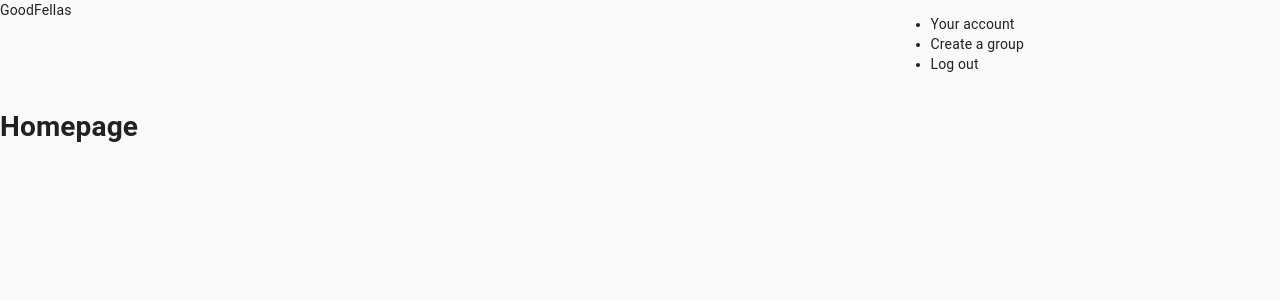
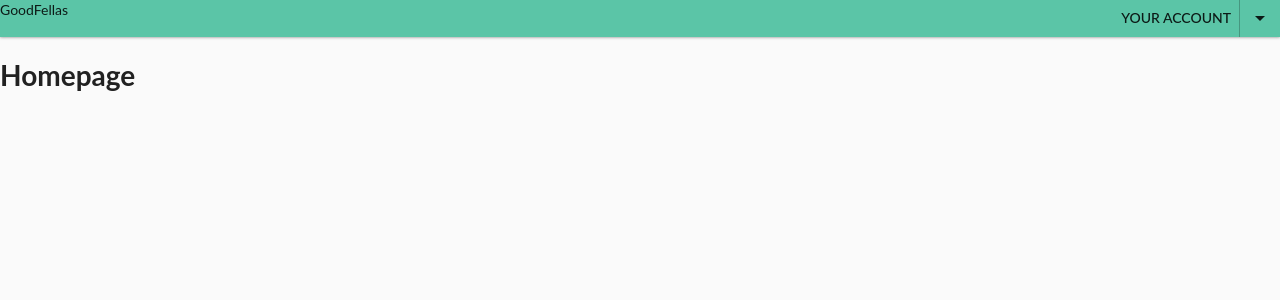
Before and after one commit to JoshuaCachola/Splitsmart, a React (Create React App) app: page / in a window 1280 px wide. Shown: the top 300 px of the page. Built offline with nearby package versions, Linux system fonts and the light colour scheme.

Commit message:
added some styling and updated mutations to reflect backend

```diff
--- a/package.json
+++ b/package.json
@@ -6,6 +6,8 @@
     "@apollo/react-hoc": "^3.1.5",
     "@apollo/react-hooks": "^3.1.5",
     "@material-ui/core": "^4.10.2",
+    "@material-ui/icons": "^4.9.1",
+    "@material-ui/styles": "^4.10.0",
     "@nivo/line": "^0.62.0",
     "@testing-library/jest-dom": "^4.2.4",
     "@testing-library/react": "^9.3.2",
--- a/src/components/Dashboard/Dashboard.js
+++ b/src/components/Dashboard/Dashboard.js
@@ -1,8 +1,8 @@
 import React, { useEffect, useState } from 'react';
-import { Box } from '@material-ui/core';
+import { Box, makeStyles } from '@material-ui/core';
 import { useQuery } from '@apollo/react-hooks';
 import { useDispatch } from 'react-redux';
-import { graphql } from '@apollo/react-hoc';
+// import { graphql } from '@apollo/react-hoc';
 
 import Navbar from '../Navbar';
 import MiddleContainer from './middleContainer/MiddleContainer';
@@ -10,6 +10,13 @@ import LeftContainer from './leftContainer/LeftContainer';
 import { GET_FRIENDS } from '../../gql/queries';
 import { USER_ID } from '../../utils/constants';
 import { handleStoreFriends } from '../../redux-store/actions';
+
+const useStyles = makeStyles({
+  middleContainer: {
+    boxShadow: '0 0 12px rgba(0,0,0,0.2)',
+    minHeight: '100vh'
+  }
+});
 
 const Dashboard = () => {
   const dispatch = useDispatch();
@@ -24,20 +31,27 @@ const Dashboard = () => {
     }
   }, [data]);
 
+  const classes = useStyles();
   return (
     <>
       <Navbar />
       <Box display='flex'>
         {/* Left menu */}
-        <LeftContainer />
+        <Box flexBasis='25%'>
+          <LeftContainer />
+        </Box>
         {/* Middle */}
-        <Box>
-          <Box display='flex' flexDirection='column'>
+        <Box flexBasis='50%'>
+          <Box
+            display='flex'
+            flexDirection='column'
+            className={classes.middleContainer}
+          >
             <MiddleContainer />
           </Box>
         </Box>
         {/* Right */}
-        <Box>
+        <Box flexBasis='25%'>
 
         </Box>
       </Box>
@@ -45,4 +59,4 @@ const Dashboard = () => {
   );
 };
 
-export default graphql(GET_FRIENDS)(Dashboard);
+export default Dashboard;
--- a/src/components/Dashboard/leftContainer/LeftContainer.js
+++ b/src/components/Dashboard/leftContainer/LeftContainer.js
@@ -1,20 +1,23 @@
 import React, { useEffect } from 'react';
 import {
+  Box,
   Tabs,
   Tab,
   makeStyles
 } from '@material-ui/core';
+import { withStyles } from '@material-ui/styles';
+import Friends from './Friends';
+import { theme } from '../../../theme';
 
-import Friends from './Friends';
-
-const useStyles = makeStyles({
-  root: {
-
+const styles = {
+  tabs: {
+    borderLeft: '10px solid #5BC5A7',
+    padding: '3px 8px 5px 5px'
   },
-  tabs: {
-    borderLeft: '1px solid #5BC5A7' // change to theme pallete
+  leftContainer: {
+    marginTop: '11px',
   }
-});
+}
 
 function a11yProps(index) {
   return {
@@ -22,30 +25,33 @@ function a11yProps(index) {
     'aria-controls': `vertical-tabpanel-${index}`,
   };
 }
-const LeftContainer = ({ data }) => {
+const LeftContainer = (props) => {
   const [value, setValue] = React.useState(0);
 
   const handleChange = (event, newValue) => {
     setValue(newValue);
   };
 
-  console.log(data);
-  const classes = useStyles();
+  // const classes = useStyles();
+  const { classes } = props;
   return (
-    <div className={classes.root}>
-      <Friends />
+    <Box className={classes.leftContainer}>
       <Tabs
-        orientation="vertical"
-        variant="scrollable"
+        orientation='vertical'
+        variant='scrollable'
         value={value}
         onChange={handleChange}
-        aria-label="left container vertical tabs"
+        aria-label='left container vertical tabs'
         className={classes.tabs}
+        indicatorColor='white'
       >
-        <Tab label="Dashboard" {...a11yProps(0)} />
+        <Tab label='Dashboard' {...a11yProps(0)} />
+        <Tab label='Recent Activity' {...a11yProps(1)} />
+        <Tab label='All Expenses' {...a11yProps(2)} />
       </Tabs>
-    </div>
+      <Friends />
+    </Box>
   );
 };
 
-export default LeftContainer;
+export default withStyles(styles)(LeftContainer);
--- a/src/components/Dashboard/middleContainer/SplitExpense.js
+++ b/src/components/Dashboard/middleContainer/SplitExpense.js
@@ -8,31 +8,28 @@ const SplitExpense = () => {
   // useEffect(() => {
   //   console.log(friends);
   // }, [friends])
-  console.log(friends);
+  // console.log(friends);
   return (
     <>
       <h1>Split Expense</h1>
-      {friends &&
-        friends.map((friend, i) => {
-          return (
-            <div key={i}>
-              <table>
-                <thead>
-                  <th>First Name</th>
-                  <th>Last Name</th>
-                  <th>Email</th>
-                </thead>
-                <tbody>
-                  <td>{friend.firstName}</td>
-                  <td>{friend.lastName}</td>
-                  <td>{friend.email}</td>
+      <table>
+        <tr>
+          <th>First Name</th>
+          <th>Last Name</th>
+        </tr>
+        <tbody>
+          {friends &&
+            friends.map((friend, i) => {
+              return (
+                <tr key={i}>
+                  <td>{friend.friend2.firstName}</td>
+                  <td>{friend.friend2.lastName}</td>
                   <td><Button>Split</Button></td>
-                </tbody>
-              </table>
-            </div>
-          )
-        })
-      }
+                </tr>
+              )
+            })}
+        </tbody>
+      </table>
     </>
   );
 };
--- a/src/components/Dashboard/middleContainer/Topbar.js
+++ b/src/components/Dashboard/middleContainer/Topbar.js
@@ -26,10 +26,21 @@ const Topbar = () => {
       </Box>
       <Box display='flex' justifyContent='flex-end'>
         <Box>
-          <Button onClick={handleRouteToAddExpense}>Add an expense</Button>
+          <Button
+            variant='contained'
+            color='secondary'
+            onClick={handleRouteToAddExpense}
+          >
+            Add an expense
+          </Button>
         </Box>
         <Box>
-          <Button>Settle up</Button>
+          <Button
+            variant='contained'
+            color='primary'
+          >
+            Settle up
+          </Button>
         </Box>
       </Box>
     </Box>
--- a/src/components/Navbar.js
+++ b/src/components/Navbar.js
@@ -1,14 +1,53 @@
 import React from 'react';
 import { Box, makeStyles } from '@material-ui/core';
+import Button from '@material-ui/core/Button';
+import ButtonGroup from '@material-ui/core/ButtonGroup';
+import ArrowDropDownIcon from '@material-ui/icons/ArrowDropDown';
+import ClickAwayListener from '@material-ui/core/ClickAwayListener';
+import Grow from '@material-ui/core/Grow';
+import Paper from '@material-ui/core/Paper';
+import Popper from '@material-ui/core/Popper';
+import MenuItem from '@material-ui/core/MenuItem';
+import MenuList from '@material-ui/core/MenuList';
+
+const options = ['Your account', 'Create a group', 'Log out'];
 
 const useStyles = makeStyles({
   navContainer: {
-    maxWidth: '80%',
-    justifyContent: 'center'
+    maxWidth: '100%',
+    justifyContent: 'center',
+    backgroundColor: '#5BC5A7',
+    bottomBorder: '1px solid #48be9d',
+    boxShadow: '0 0 3px rgba(0,0,0,0.5)'
   }
 });
 
-const Navbar = ({ history }) => {
+const Navbar = () => {
+  const [open, setOpen] = React.useState(false);
+  const anchorRef = React.useRef(null);
+  const [selectedIndex, setSelectedIndex] = React.useState(0);
+
+  const handleClick = () => {
+    console.info(`You clicked ${options[selectedIndex]}`);
+  };
+
+  const handleMenuItemClick = (event, index) => {
+    setSelectedIndex(index);
+    setOpen(false);
+  };
+
+  const handleToggle = () => {
+    setOpen((prevOpen) => !prevOpen);
+  };
+
+  const handleClose = (event) => {
+    if (anchorRef.current && anchorRef.current.contains(event.target)) {
+      return;
+    }
+
+    setOpen(false);
+  };
+
   const classes = useStyles();
 
   return (
@@ -19,11 +58,45 @@ const Navbar = ({ history }) => {
             GoodFellas
           </Box>
           <Box>
-            <ul>
-              <li>Your account</li>
-              <li>Create a group</li>
-              <li>Log out</li>
-            </ul>
+            <ButtonGroup variant='text' ref={anchorRef} aria-label="split button">
+              <Button onClick={handleClick}>{options[selectedIndex]}</Button>
+              <Button
+                aria-controls={open ? 'split-button-menu' : undefined}
+                aria-expanded={open ? 'true' : undefined}
+                aria-label="select merge strategy"
+                aria-haspopup="menu"
+                onClick={handleToggle}
+              >
+                <ArrowDropDownIcon />
+              </Button>
+            </ButtonGroup>
+            <Popper open={open} anchorEl={anchorRef.current} role={undefined} transition disablePortal>
+              {({ TransitionProps, placement }) => (
+                <Grow
+                  {...TransitionProps}
+                  style={{
+                    transformOrigin: placement === 'bottom' ? 'center top' : 'center bottom',
+                  }}
+                >
+                  <Paper>
+                    <ClickAwayListener onClickAway={handleClose}>
+                      <MenuList id="split-button-menu">
+                        {options.map((option, index) => (
+                          <MenuItem
+                            key={option}
+                            disabled={index === 2}
+                            selected={index === selectedIndex}
+                            onClick={(event) => handleMenuItemClick(event, index)}
+                          >
+                            {option}
+                          </MenuItem>
+                        ))}
+                      </MenuList>
+                    </ClickAwayListener>
+                  </Paper>
+                </Grow>
+              )}
+            </Popper>
           </Box>
         </Box>
       </Box>
--- a/src/gql/queries.js
+++ b/src/gql/queries.js
@@ -24,7 +24,10 @@ export const USER_SEARCH = gql`
 export const GET_FRIENDS = gql`
   query GetFriends($friend1Id: Int!) {
     friends(friend1Id: $friend1Id) {
-      friend2Id
+      friend2 {
+        firstName,
+        lastName
+      }
     }
   }
 `;
--- a/src/index.js
+++ b/src/index.js
@@ -6,6 +6,8 @@ import App from './App';
 import * as serviceWorker from './serviceWorker';
 import api from './utils/utils';
 import configureStore from './redux-store/configureStore';
+import { theme } from './theme';
+import { ThemeProvider } from '@material-ui/styles';
 
 import { ApolloProvider } from 'react-apollo'
 import { ApolloClient } from 'apollo-client'
@@ -40,7 +42,9 @@ const store = configureStore();
 ReactDOM.render(
   <ApolloProvider client={client}>
     <Provider store={store}>
-      <App />
+      <ThemeProvider theme={theme}>
+        <App />
+      </ThemeProvider>
     </Provider>
   </ApolloProvider>,
   document.getElementById('root')
--- a/src/theme.js
+++ b/src/theme.js
@@ -1,6 +1,6 @@
 import { createMuiTheme } from '@material-ui/core/styles';
 
-const theme = createMuiTheme({
+export const theme = createMuiTheme({
   typography: {
     fontFamily: 'Lato, Helvetica Neue, Helvetica, Arial, sans-serif'
   },
```
Also changed, not shown: 1 other file (tests, documents, lock files or other folders).
